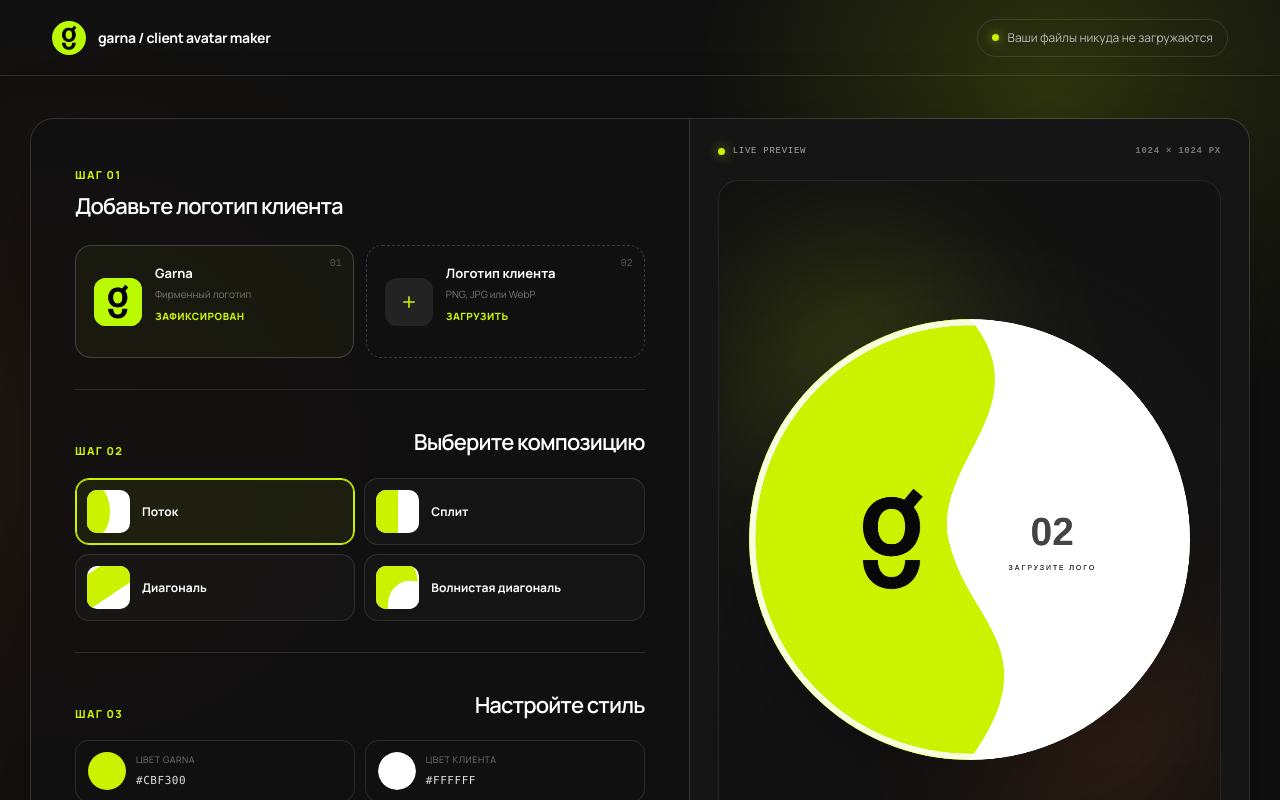
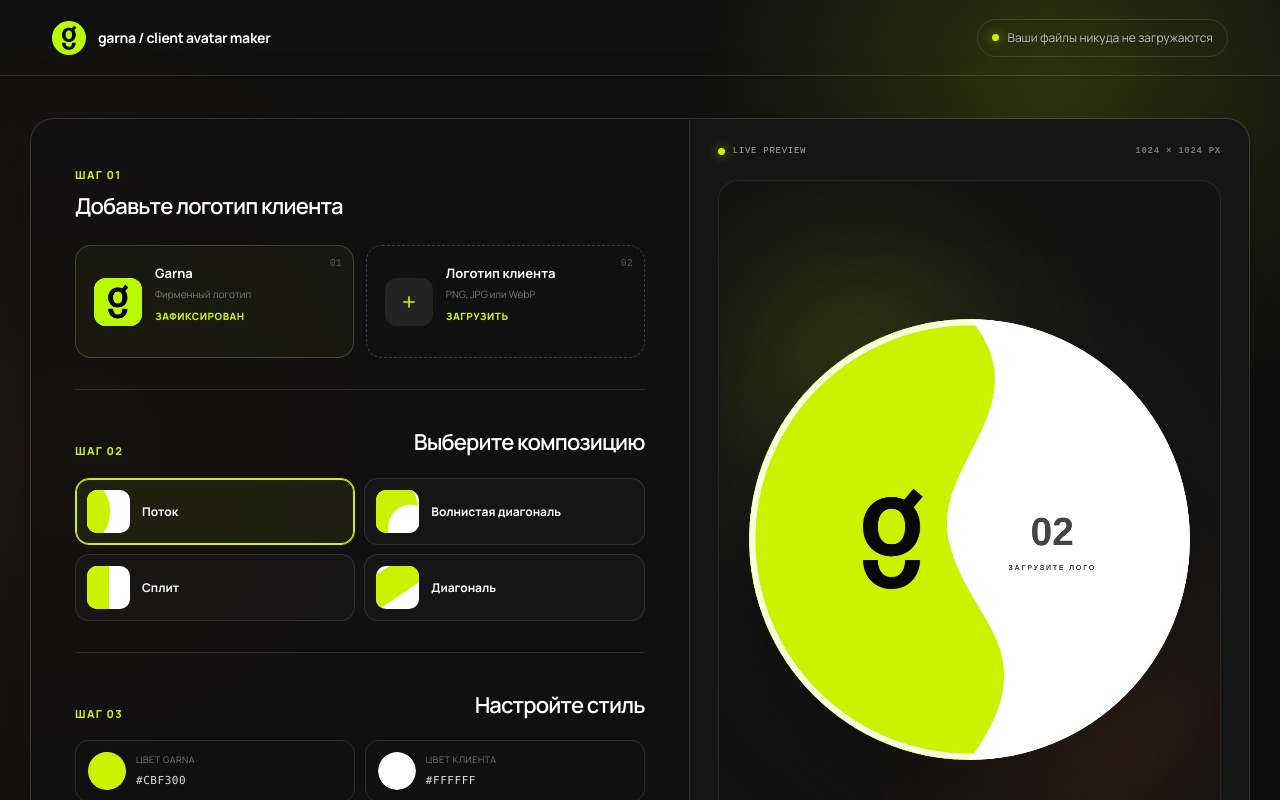
Before and after one commit to lapm-garna/garna-client-avatar-maker, a Next.js app: page / in a window 1280 px wide. Shown: the top 800 px of the page. Built offline with nearby package versions, Linux system fonts and the light colour scheme.

Commit message:
Group wavy layouts together

```diff
--- a/app/page.tsx
+++ b/app/page.tsx
@@ -20,9 +20,9 @@ const FRAME_RADIUS = SIZE / 2 - 8;
 
 const layouts: Array<{ id: LayoutMode; title: string }> = [
   { id: "flow", title: "Поток" },
+  { id: "wave", title: "Волнистая диагональ" },
   { id: "split", title: "Сплит" },
   { id: "diagonal", title: "Диагональ" },
-  { id: "wave", title: "Волнистая диагональ" },
 ];
 
 function getLogoCenters(mode: LayoutMode, offsetOne: Point = { x: 0, y: 0 }, offsetTwo: Point = { x: 0, y: 0 }) {
```
